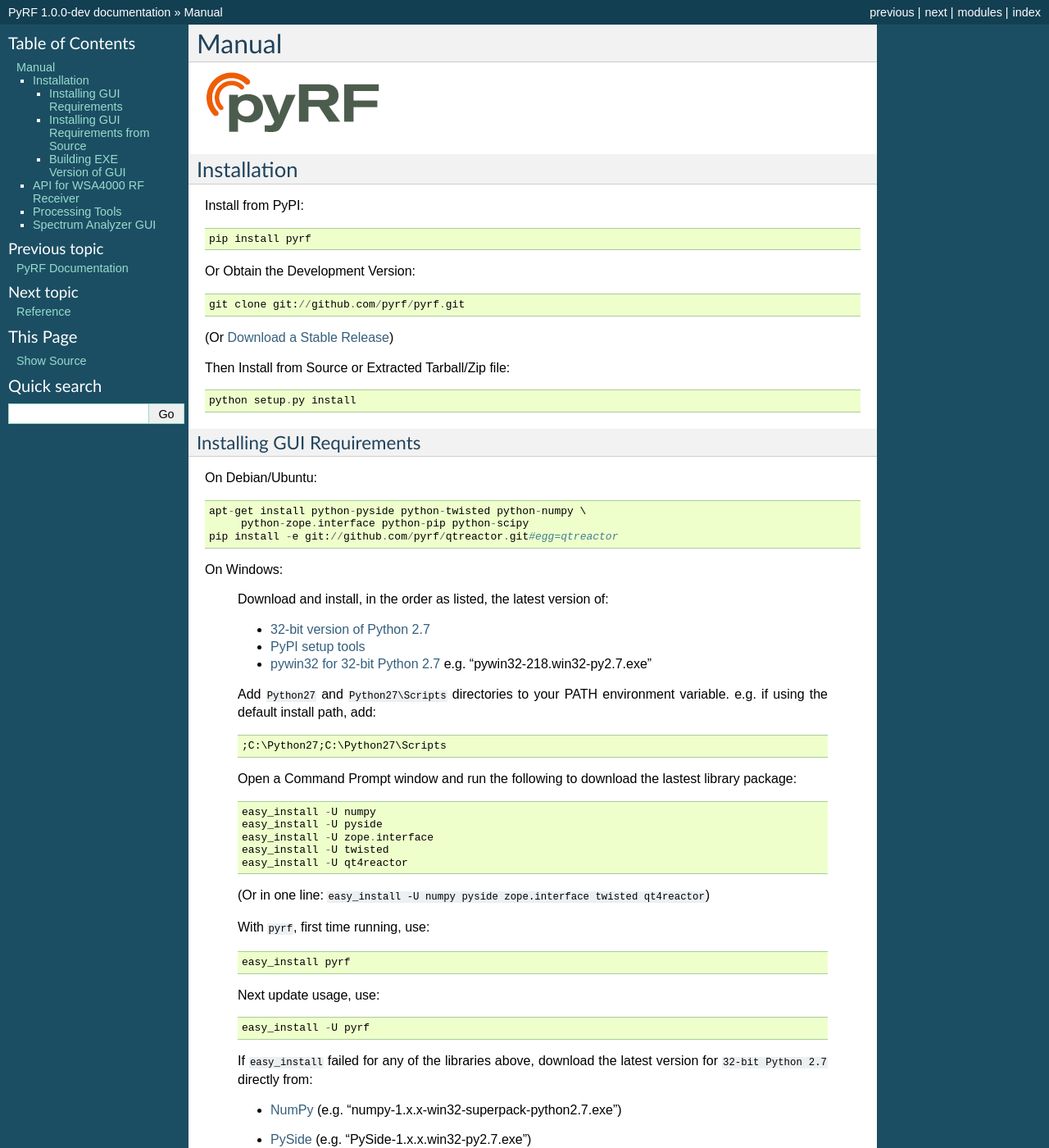
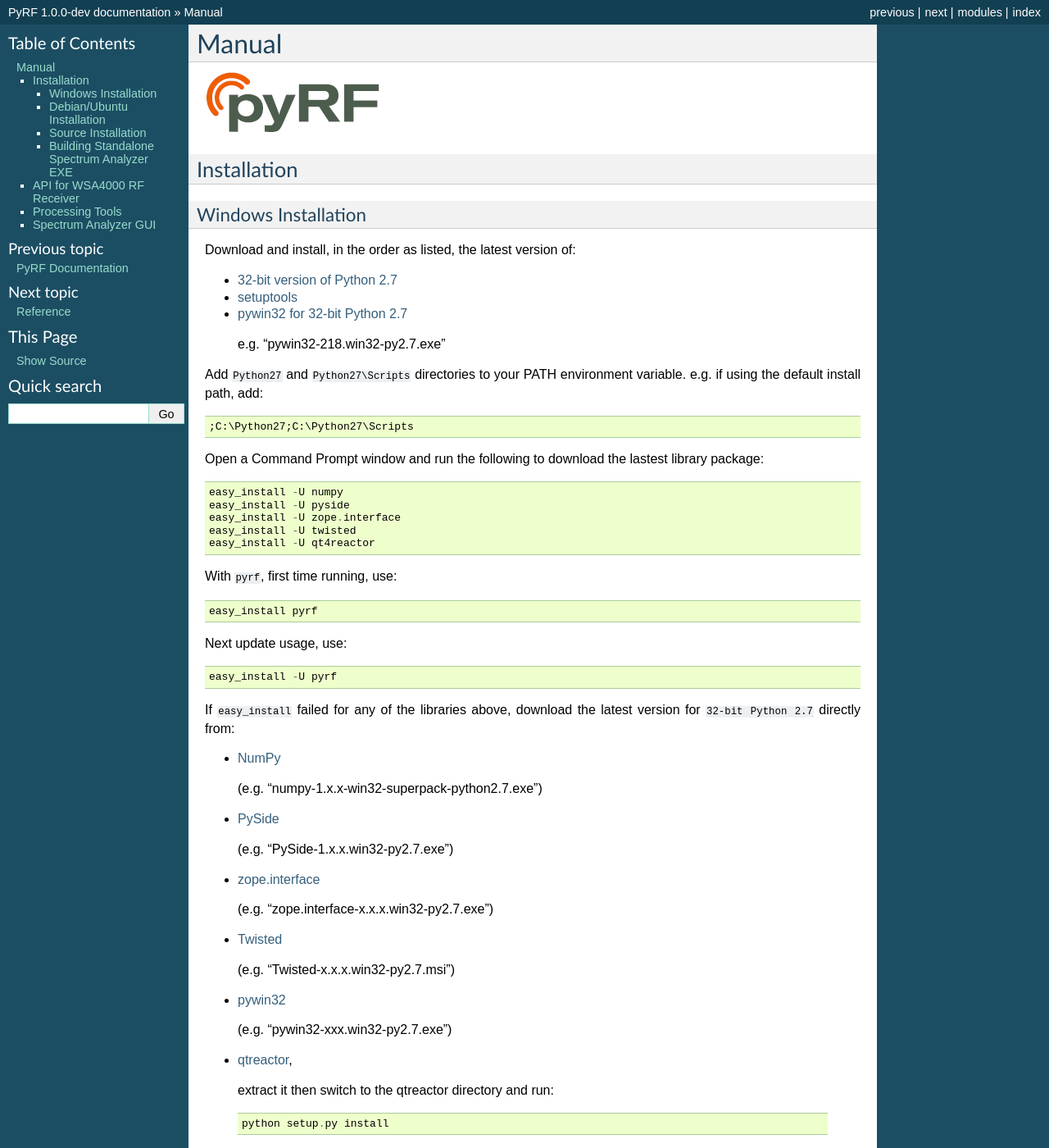
Before and after one commit to pyrf/pyrf, a Sphinx documentation site: the page built from docs/usermanual.rst, in a window 1280 px wide and 1400 px high. Shown: the whole window at 82% size. Built offline with Sphinx 7.4.7, drawn with Linux system fonts in a browser that asks for light colours; some of the changed text lies outside the part shown.

Commit message:
documentation updates

```diff
--- a/README.rst
+++ b/README.rst
@@ -5,10 +5,10 @@
 Hardware Support
 ----------------
 
-This library currently supports development for the `WSA4000 Platform`_,
-but may support additional hardware in the future.
+This library currently supports development for the `ThinkRF WSA4000`_,
+and upcoming WSA5000 platforms.
 
-.. _WSA4000 Platform: http://www.thinkrf.com/products.html
+.. _ThinkRF WSA4000: http://www.thinkrf.com/
 
 Links
 -----
--- a/docs/usermanual.rst
+++ b/docs/usermanual.rst
@@ -8,87 +8,68 @@
 ------------
 
 
-Install from PyPI::
-
-   pip install pyrf
-
-Or Obtain the Development Version::
-
-   git clone git://github.com/pyrf/pyrf.git
-
-(Or `Download a Stable Release <https://github.com/pyrf/pyrf/tags>`_)
-
-Then Install from Source or Extracted Tarball/Zip file::
-
-   python setup.py install
+Windows Installation
+~~~~~~~~~~~~~~~~~~~~
 
 
-Installing GUI Requirements
-~~~~~~~~~~~~~~~~~~~~~~~~~~~
+Download and install, in the order as listed, the latest version of:
 
-On Debian/Ubuntu::
+* `32-bit version of Python 2.7 <http://www.python.org/ftp/python/2.7/python-2.7.msi>`_
+* `setuptools <https://bitbucket.org/pypa/setuptools/downloads/ez_setup.py>`_
+* `pywin32 for 32-bit Python 2.7 <http://sourceforge.net/projects/pywin32/files/pywin32/>`_
+ e.g. "pywin32-218.win32-py2.7.exe"
+
+Add ``Python27`` and ``Python27\Scripts`` directories to your PATH environment
+variable.  e.g. if using the default install path, add::
+
+  ;C:\Python27;C:\Python27\Scripts
+
+Open a Command Prompt window and run the following to download the lastest
+library package::
+
+  easy_install -U numpy
+  easy_install -U pyside
+  easy_install -U zope.interface
+  easy_install -U twisted
+  easy_install -U qt4reactor
+
+With ``pyrf``, first time running, use::
+
+  easy_install pyrf
+
+Next update usage, use::
+
+  easy_install -U pyrf
+
+If ``easy_install`` failed for any of the libraries above, download the latest
+version for ``32-bit Python 2.7`` directly from:
+
+* `NumPy <http://sourceforge.net/projects/numpy/files/NumPy/>`_
+ (e.g. "numpy-1.x.x-win32-superpack-python2.7.exe")
+* `PySide <http://qt-project.org/wiki/PySide_Binaries_Windows>`_
+ (e.g. "PySide-1.x.x.win32-py2.7.exe")
+* `zope.interface <http://pypi.python.org/pypi/zope.interface#download>`_
+ (e.g. "zope.interface-x.x.x.win32-py2.7.exe")
+* `Twisted <http://twistedmatrix.com/trac/>`_
+ (e.g. "Twisted-x.x.x.win32-py2.7.msi")
+* `pywin32 <http://sourceforge.net/projects/pywin32/files/pywin32/>`_
+ (e.g. "pywin32-xxx.win32-py2.7.exe")
+* `qtreactor <https://github.com/pyrf/qtreactor/releases>`_,
+ extract it then switch to the qtreactor directory and run::
+
+  python setup.py install
+
+
+Debian/Ubuntu Installation
+~~~~~~~~~~~~~~~~~~~~~~~~~~
+
+Use packaged requirements::
 
    apt-get install python-pyside python-twisted python-numpy \
    	python-zope.interface python-pip python-scipy
    pip install -e git://github.com/pyrf/qtreactor.git#egg=qtreactor
 
-
-On Windows:
-
-   Download and install, in the order as listed, the latest version of:
-
-   * `32-bit version of Python 2.7 <http://www.python.org/ftp/python/2.7/python-2.7.msi>`_
-   * `PyPI setup tools <https://pypi.python.org/pypi/setuptools>`_
-   * `pywin32 for 32-bit Python 2.7 <http://sourceforge.net/projects/pywin32/files/pywin32/>`_
-     e.g. "pywin32-218.win32-py2.7.exe"
-
-   Add ``Python27`` and ``Python27\Scripts`` directories to your PATH environment
-   variable.  e.g. if using the default install path, add::
-
-      ;C:\Python27;C:\Python27\Scripts
-
-   Open a Command Prompt window and run the following to download the lastest
-   library package::
-
-      easy_install -U numpy
-      easy_install -U pyside
-      easy_install -U zope.interface
-      easy_install -U twisted
-      easy_install -U qt4reactor
-
-   (Or in one line: ``easy_install -U numpy pyside zope.interface twisted qt4reactor``)
-
-   With ``pyrf``, first time running, use::
-
-      easy_install pyrf
-
-   Next update usage, use::
-
-      easy_install -U pyrf
-
-   If ``easy_install`` failed for any of the libraries above, download the latest
-   version for ``32-bit Python 2.7`` directly from:
-
-   * `NumPy <http://sourceforge.net/projects/numpy/files/NumPy/>`_
-     (e.g. "numpy-1.x.x-win32-superpack-python2.7.exe")
-   * `PySide <http://qt-project.org/wiki/PySide_Binaries_Windows>`_
-     (e.g. "PySide-1.x.x.win32-py2.7.exe")
-   * `zope.interface <http://pypi.python.org/pypi/zope.interface#download>`_
-     (e.g. "zope.interface-x.x.x.win32-py2.7.exe")
-   * `Twisted <http://twistedmatrix.com/trac/>`_
-     (e.g. "Twisted-x.x.x.win32-py2.7.msi")
-   * `pywin32 <http://sourceforge.net/projects/pywin32/files/pywin32/>`_
-     (e.g. "pywin32-xxx.win32-py2.7.exe")
-   * `qtreactor <https://github.com/pyrf/qtreactor/tags>`_,
-     extract it then switch to the qtreactor directory and run::
-
-      python setup.py install
-
-
-Installing GUI Requirements from Source
-~~~~~~~~~~~~~~~~~~~~~~~~~~~~~~~~~~~~~~~
-
-On Debian/Ubuntu::
+Or install GUI requirements from source::
 
    apt-get install qt-sdk python-dev cmake \
 	libblas-dev libatlas-dev liblapack-dev gfortran
@@ -98,20 +79,33 @@
    pip install -r gui-requirements.txt
 
 
-Building EXE Version of GUI
-~~~~~~~~~~~~~~~~~~~~~~~~~~~
+Source Installation
+~~~~~~~~~~~~~~~~~~~
 
-On Windows:
+Download the development version::
 
-   Install the GUI requirements above and make sure you can launch the GUI.
+   git clone git://github.com/pyrf/pyrf.git
+   cd pyrf
+   python setup.py install
 
-   Find and install the
-   `latest version of py2exe for 32-bit Python2.7 <http://sourceforge.net/projects/py2exe/files/py2exe/>`_
-   e.g. "py2exe-0.6.9.win32-py2.7.exe".
+Or `download a stable release <https://github.com/pyrf/pyrf/releases>`_, then
+from the source directory::
 
-   Then switch to your pyrf directory and run::
+   python setup.py install
 
-      python setup.py py2exe
+
+Building Standalone Spectrum Analyzer EXE
+~~~~~~~~~~~~~~~~~~~~~~~~~~~~~~~~~~~~~~~~~
+
+Find and install the
+`latest version of py2exe for 32-bit Python2.7 <http://sourceforge.net/projects/py2exe/files/py2exe/>`_
+e.g. "py2exe-0.6.9.win32-py2.7.exe".
+
+Then switch to your pyrf directory and run::
+
+  python setup.py py2exe
+
+
 
 API for WSA4000 RF Receiver
 ---------------------------
```
